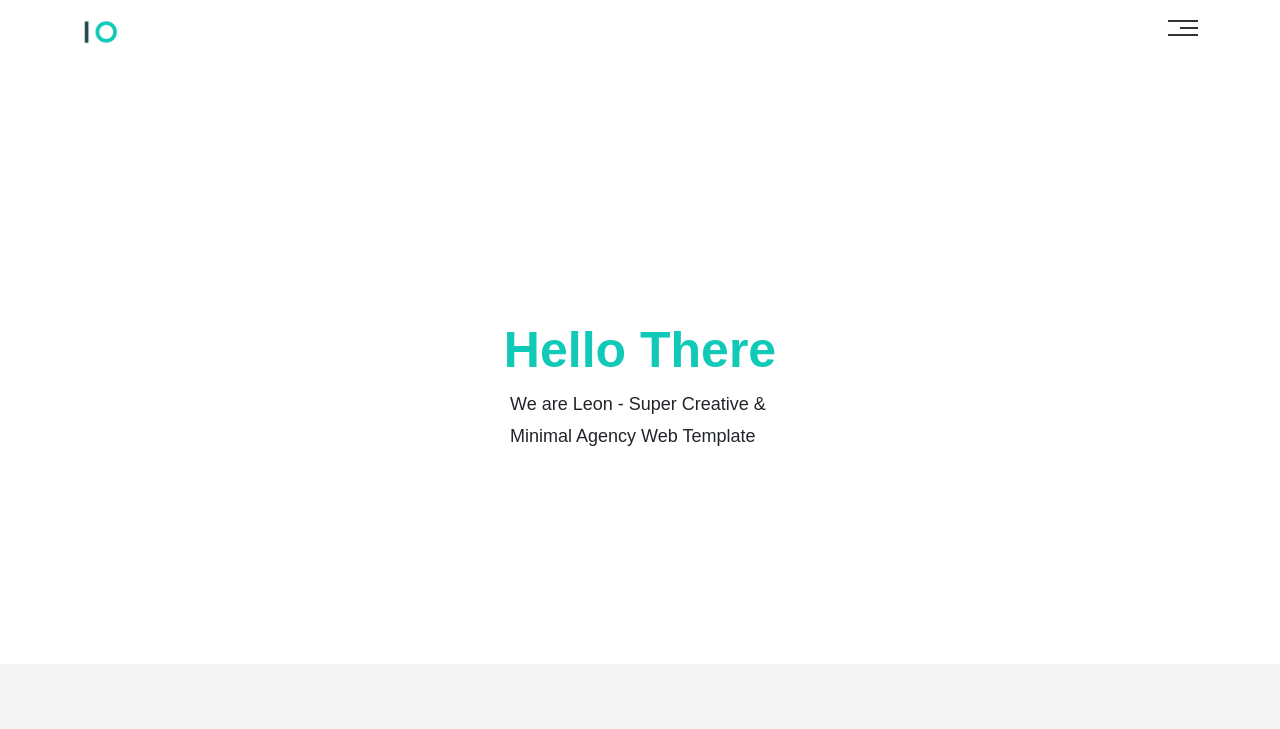
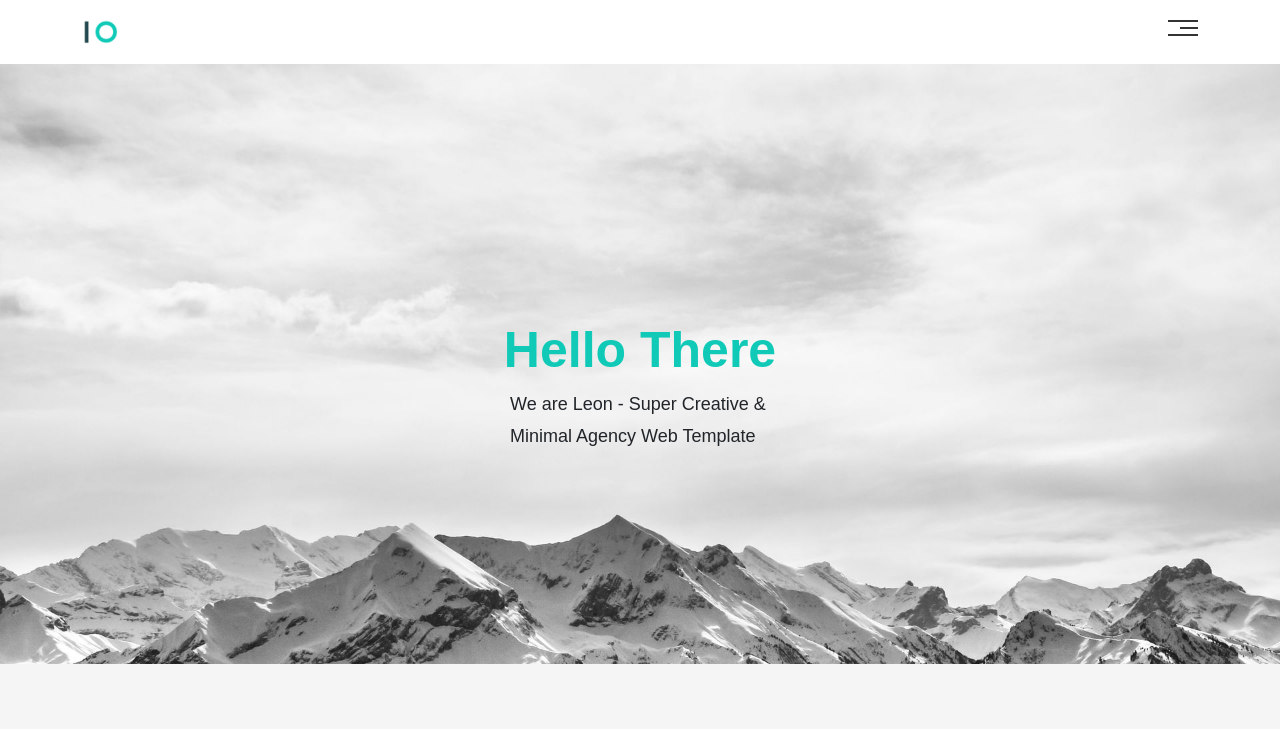
Before and after one commit to asmaa-shawki/project-1, a plain HTML site: page index.html in a window 1280 px wide. Shown: the top 729 px of the page. Drawn offline with nearby package versions, Linux system fonts and the light colour scheme.

Commit message:
Update master.css

```diff
--- a/css/master.css
+++ b/css/master.css
@@ -117,7 +117,7 @@ body {
 /* start-first-section */
 
 .section1 {
-    background-image: url(image/landing.jpg);
+    background-image: url(../image/landing.jpg);
     background-size: cover;
     height: 600px;
     padding-bottom: var(--section-padding);
```
